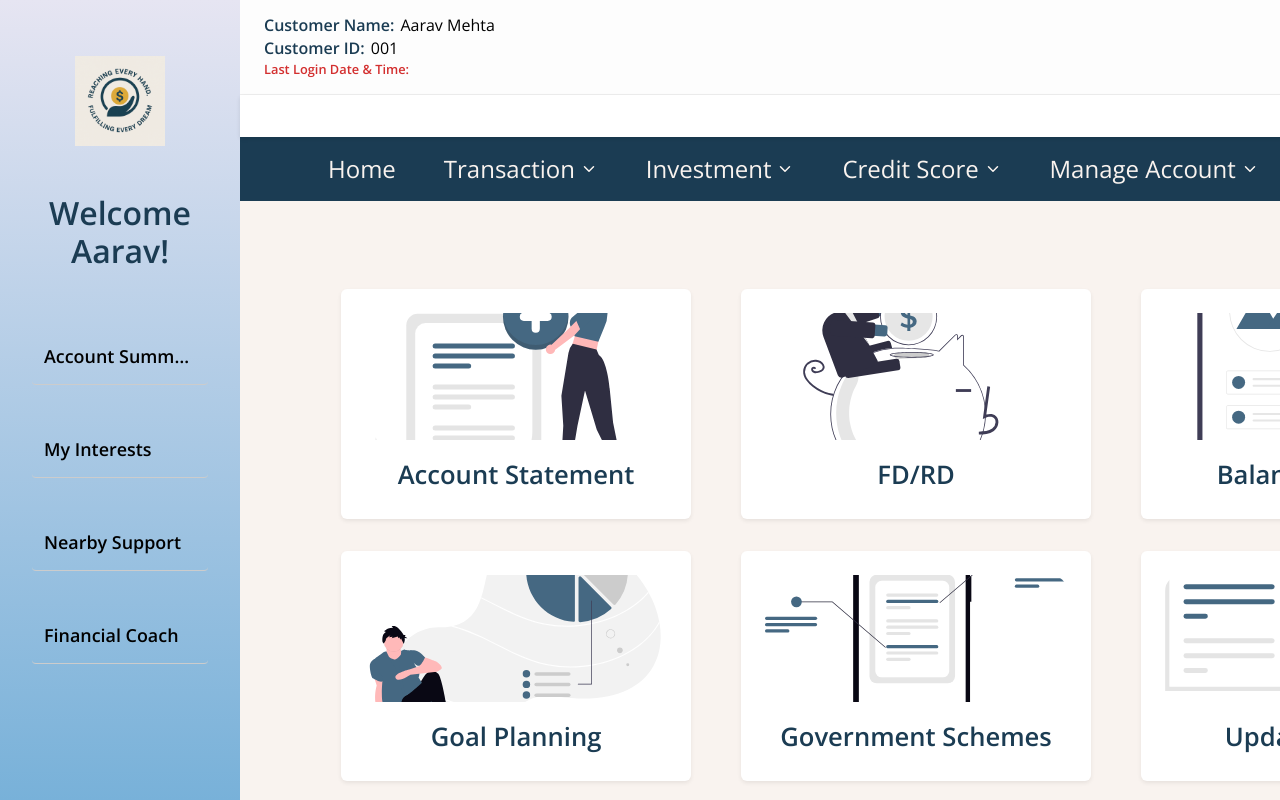
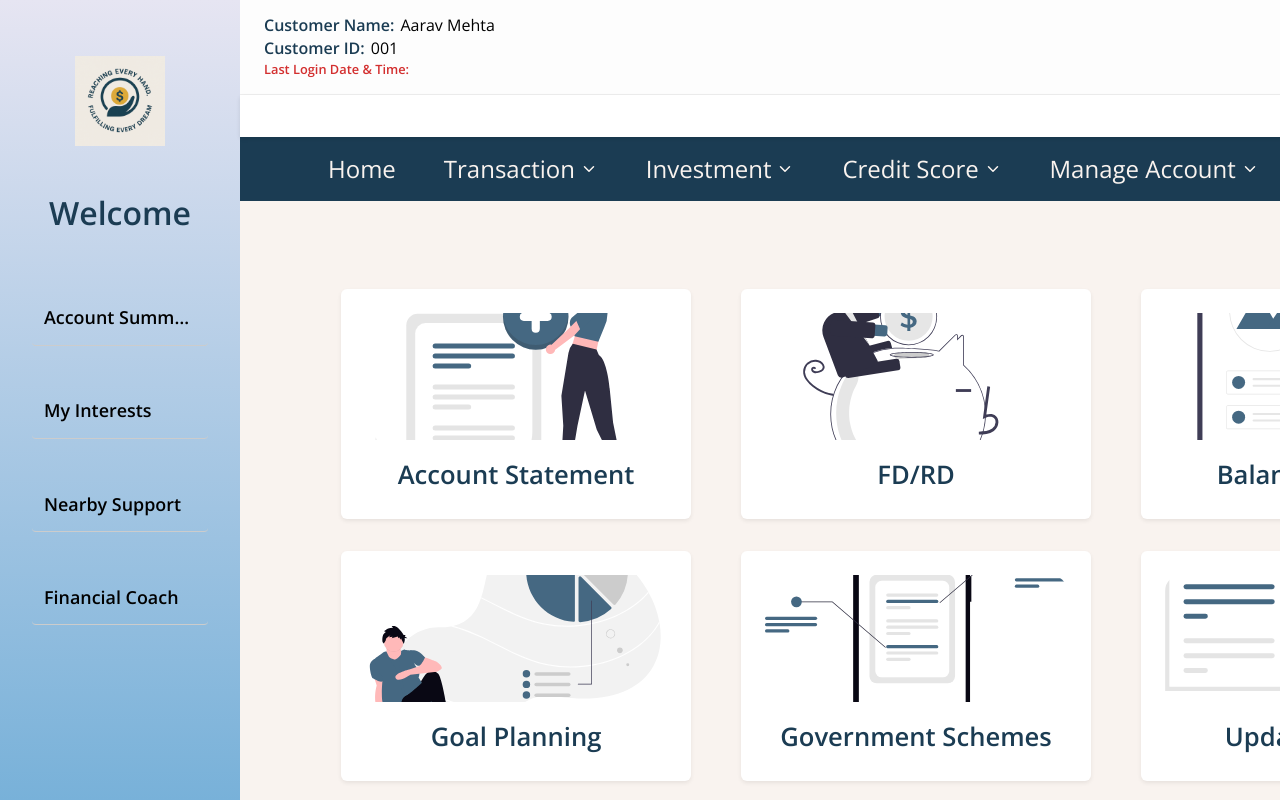
Before and after one commit to Anujakat5/financial-chatbot, a React (Vite) app: page /dashboard in a window 1280 px wide. Built offline with nearby package versions, Linux system fonts and the light colour scheme.

Commit message:
removed hardcode name

```diff
--- a/src/components/LeftSidebar.jsx
+++ b/src/components/LeftSidebar.jsx
@@ -84,7 +84,7 @@ const LeftSidebar = ({ onSidebarClick, activeSidebar, isOpen, sinNumber }) => {
         <div className="sidebar-logo-container mb-4" style={{ textAlign: "center" }}>
           <img src="src/assets/logo.png" alt="Logo" style={{ height: "90px", width: "auto" }} />
         </div>
-        <h6>Welcome Aarav!</h6>
+        <h6>Welcome</h6>
         <ul className="list-unstyled mt-3">
           {sidebarItems.map((item) => (
             <li
```
